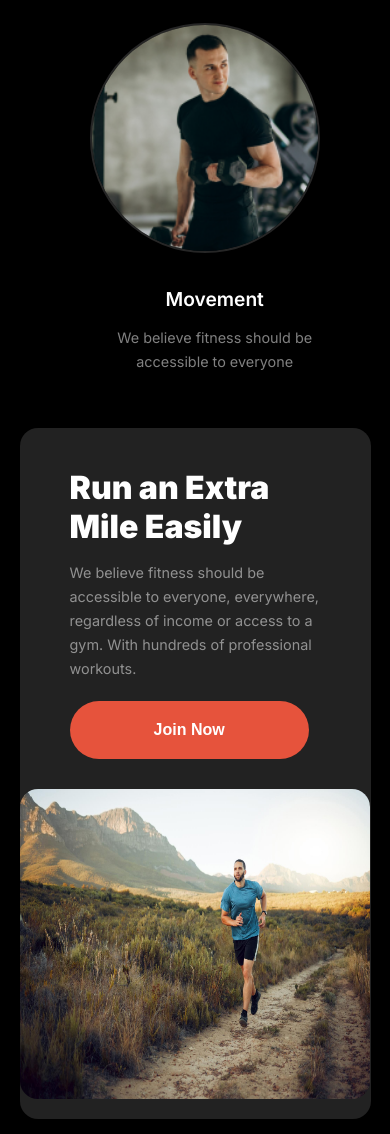
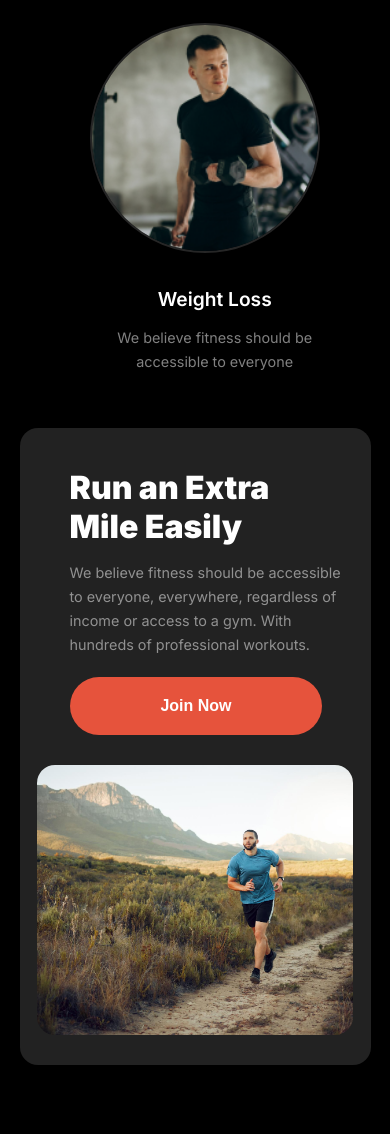
Before and after one commit to DilrubaShondha/fitness-center, a plain HTML site: page index.html in a window 390 px wide. Shown: the part 2531-3665 px from the top of the page. Drawn offline with Linux system fonts and the light colour scheme.

Commit message:
mobile responsive code commit

```diff
--- a/index.html
+++ b/index.html
@@ -9,6 +9,7 @@
     <link rel="stylesheet" href="https://cdnjs.cloudflare.com/ajax/libs/font-awesome/4.7.0/css/font-awesome.min.css">
 </head>
 <body class="inter-font">
+<!-- navbar stars here -->
 <nav class="navbar">
         <div class="nav-container">
             <h3 class="brands">Fitness</h3>
@@ -23,6 +24,8 @@
         </div>
         </div>
 </nav>
+<!-- navbar ends here -->
+<!-- banner section starts here -->
 <section class="banner">
         <div class="banner-container">
             <div class="banner-text">
@@ -48,6 +51,8 @@
             </div>
         </div>
 </section>
+<!-- banner section ends here -->
+<!-- habits section starts here -->
 <section class="habits">
             <h1 class="habit-title">Change Your Habits</h1>
             <p class="para-content text-center">We believe fitness should be accessible to everyone, everywhere, regardless of income <br> or access to a gym.</p>
@@ -59,21 +64,23 @@
             </div>
             <div class="habit-card">
                 <img src="./images/image-2.png" alt="">
-                <h3 class="card-title">Movement</h3>
+                <h3 class="card-title">Time</h3>
                 <p class="para-content text-center">We believe fitness should be accessible to everyone</p>
             </div>
             <div class="habit-card">
                 <img src="./images/image-4.png" alt="">
-                <h3 class="card-title">Movement</h3>
+                <h3 class="card-title">Practice</h3>
                 <p class="para-content text-center">We believe fitness should be accessible to everyone</p>
             </div>
             <div class="habit-card">
                 <img src="./images/image-5.png" alt="">
-                <h3 class="card-title">Movement</h3>
+                <h3 class="card-title">Weight Loss</h3>
                 <p class="para-content text-center">We believe fitness should be accessible to everyone</p>
             </div>
         </div>
 </section>
+<!-- habits section ends here -->
+<!-- extra-milege section starts here -->
 <section class="extra-mile">
     <div class="extra-mile-text">
         <h1 class="extra-mile-title">Run an Extra <br>
@@ -82,9 +89,13 @@
             <button class="btn-primary" id="join-button">Join Now</button>
     </div>
     <div class="extra-mile-image">
-        <img src="./images/run.jpg" alt="">
+        <div class="extramile-image">
+            <img src="./images/run.jpg" alt="">
+        </div>
     </div>
 </section>
+<!-- extra-milege section ends here -->
+<!-- calculator section starts here -->
 <section class="calculator">
     <div class="calculator-text">
         <h1 class="calculator-title">BMI Calculator</h1>
@@ -146,11 +157,12 @@
         </div>
     </div>
 </section>
+<!-- calculator section ends here -->
+<!-- team section starts here -->
 <section class="team-section">
         <h1 class="text-center calculator-title">Meet Our Team</h1>
         <p class="text-center para-content">We believe fitness should be accessible to everyone, everywhere, regardless of income or access to a gym.</p>
         <div class="team-container">
-
             <div class="team-member1">
                 <h3 class="team-title">Jerome Bell</h3>
                 <p class="team-designation">Trainer</p>
@@ -178,6 +190,8 @@
 
         </div>
 </section>
+<!-- team section ends here -->
+<!-- footer starts here -->
 <footer>
     <div class="footer-container">
         <div class="footer-part-1">
@@ -200,8 +214,8 @@
         </div>
     </div>
     <hr>
-    <h3 class="copyright">All right Reserved @Fitness 2024</h3>
+    <h3 class="copyright">All right Reserved @ Dilruba Easmin</h3>
 </footer>
-
+<!-- footer ends here -->
 </body>
 </html>
--- a/style.css
+++ b/style.css
@@ -22,7 +22,6 @@ body {
   margin: 0;
   padding: 0;
 }
-/* shared content starts here*/
 .para-content {
   font-size: 1rem;
   color: rgba(255, 255, 255, 0.5);
@@ -101,7 +100,7 @@ body {
   text-align: left;
 }
 .hum-barger{
-display: none;
+  display: none;
 }
 .banner{
   background: linear-gradient(180.00deg, rgb(17, 17, 17),rgba(119, 119, 119, 0), rgb(17, 17, 17) 100%);
@@ -185,12 +184,10 @@ display: none;
 }
 /* banner section ends here */
 /* habits section starts here */
-
 .habits {
   width: 90%;
   margin: 0 auto;
   margin-top: 100px;
-  /* margin-bottom: 100px; */
 }
 .habit-title {
   font-size: 3rem;
@@ -224,7 +221,7 @@ display: none;
   text-align: center;
   margin-top: 30px;
 }
-/* habits section ends */
+/* habits section ends here*/
 /* milege starts here */
 .extra-mile {
   width: 90%;
@@ -240,6 +237,7 @@ display: none;
   padding-left: 50px;
   padding-top: 40px;
   padding-bottom: 30px;
+  padding-right: 20px;
 }
 .extra-mile-image {
   width: 40%;
@@ -247,10 +245,19 @@ display: none;
   align-items: center;
   justify-content: center;
 }
-.extra-mile-image img {
-  width: 350px;
+.extramile-image{
+  width: 400px;
   height: 310px;
+  overflow: hidden;
   border-radius: 18px;
+
+}
+.extramile-image img {
+  width: 100%;
+  height: 300px;
+  margin: auto;
+  object-fit: cover;
+  transform: scale(2.8) translate(-61px, 13%);
 }
 .extra-mile-title {
   font-size: 3rem;
@@ -493,8 +500,6 @@ footer hr {
 .para-content {
   font-size: .9rem;
   line-height: 24px;
-  /* width: 80%; */
-  /* margin: 0 auto; */
 
 }
 /* navbar starts here */
@@ -576,14 +581,24 @@ footer hr {
   width: 90%;
   height: auto;
   margin-top: 20px;
+  padding-bottom: 30px;
 }
 .extra-mile-text{
-  width: 90%;
+  width: 100%;
 }
 .extra-mile-image{
   width: 100%;
+}
+.extramile-image{
+  width: 90%;
+  height: 270px;
+  margin-bottom: 20px;
   margin: 0 auto;
-  padding-bottom: 20px;
+  border-radius: 18px;
+}
+.extramile-image img {
+  height: 285px;
+  transform: none;
 }
 #join-button{
   width: 90%;
```
